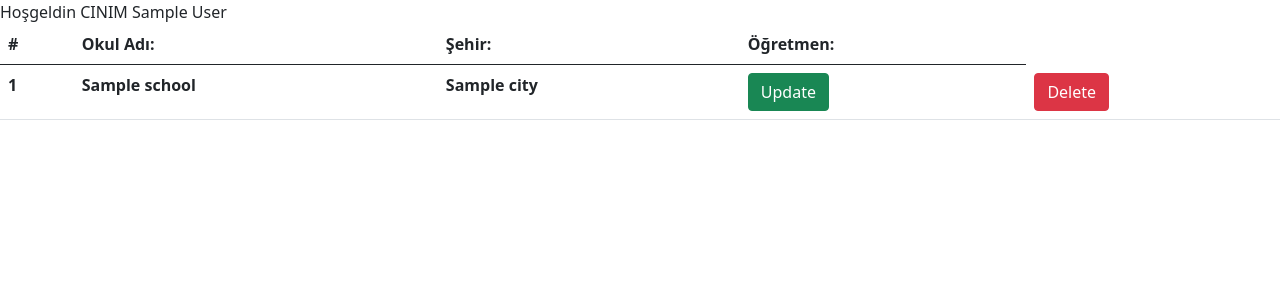
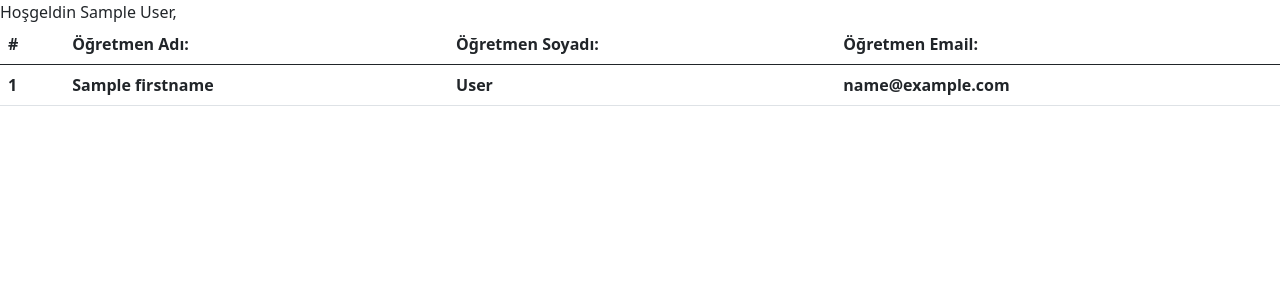
Before and after one commit to akpinarhatice/school-management-system, a Django app: template school/people/templates/manager.html in a window 1280 px wide. Shown: the part 112-412 px from the top of the page. Run offline with Django 3.2, Linux system fonts and the light colour scheme; tables that the repository leaves empty hold one stand-in row (values such as "Sample post"); the template is opened without the code that fills it: values that come from a table or form of the project are taken from there, most other values are stand-ins (such as "Sample title", 1, 10 or a date in 2020); lists and menus that the app fills with data are empty.

Commit message:
Update manager.html

```diff
--- a/school/people/templates/manager.html
+++ b/school/people/templates/manager.html
@@ -34,32 +34,37 @@
   <!-- Navbar content -->
 </nav>
 
-    <label>Hoşgeldin CINIM {{manager.firstname}} {{manager.lastname}}</label>
+    <label>Hoşgeldin {{manager.firstname}} {{manager.lastname}},</label>
     <br />
     <table class="table">
 
   <thead>
     <tr>
       <th scope="col">#</th>
-        <th scope="col">Okul Adı:</th>
-      <th scope="col">Şehir:</th>
-      <th scope="col">Öğretmen:</th>
+        <th scope="col">Öğretmen Adı:</th>
+      <th scope="col">Öğretmen Soyadı:</th>
+      <th scope="col">Öğretmen Email:</th>
 
     </tr>
   </thead>
   <tbody>
-  {% for school in schoolObjects %}
+  {% for teacher in teacherObjects  %}
+
     <tr>
       <th scope="row">1</th>
 
-        <th scope="col">{{school.name}}</th>
-        <th scope="col">{{school.city}}</th>
-        <th scope="col"><button type="button" href="/update" class="btn btn-success">Update</button></th>
-        <th scope="col"><button type="button" class="btn btn-danger">Delete</button></th>
+        <th scope="col">{{teacher.firstname}}</th>
+        <th scope="col">{{teacher.lastname}}</th>
+        <th scope="col">{{teacher.email}}</th>
+
 
 
     </tr>
+
   {% endfor %}
+
+
+
   </tbody>
 </table>
 </body>
```
